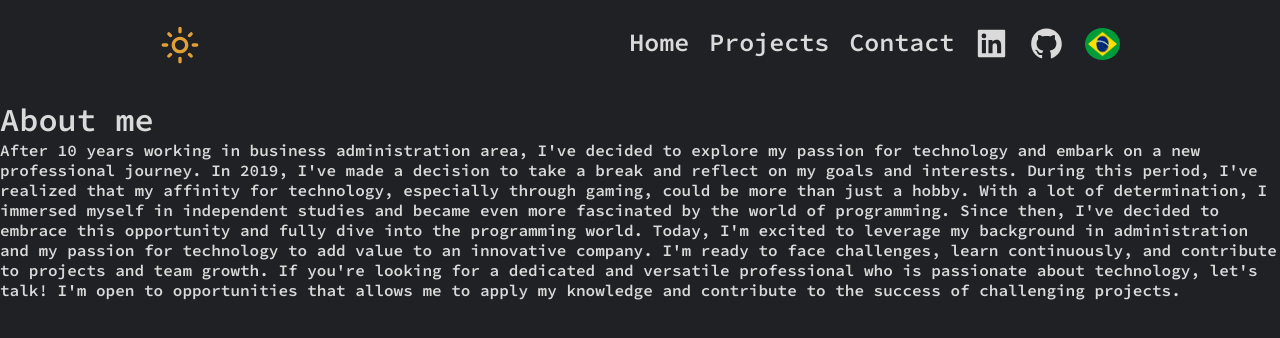
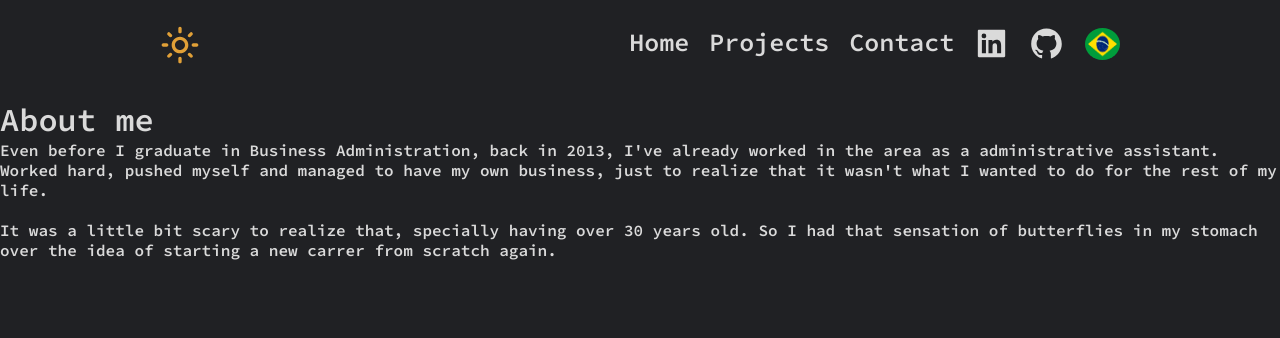
Before and after one commit to GabrielMunizz/portifolio_pessoal, a React (Vite) app: page /aboutme in a window 1280 px wide. Shown: the top 338 px of the page. Built offline with nearby package versions, Linux system fonts and the light colour scheme.

Commit message:
Feat: reescrevendo o texto aboutme em inglês.

```diff
--- a/src/assets/applicationTexts.ts
+++ b/src/assets/applicationTexts.ts
@@ -13,7 +13,7 @@ const eVersion = {
     journey. In 2019, I've made a decision to take a break and reflect
     on my goals and interests...`
   },
-  seeFullBio: '-> ...See full bio.',
+  seeFullBio: '-> ...About me.',
   header: {
     projects: 'Projects',
     contact: 'Contact',
@@ -34,7 +34,7 @@ const ptVersion = {
     minha paixão por tecnologia e embarcar em uma nova jornada profissional. Em 2019, tomei a decisão
     de tirar um tempo para refletir sobre as minhas metas e interesses...`
   },
-  seeFullBio: '-> ...Saiba mais.',
+  seeFullBio: '-> ...Sobre mim.',
   header: {
     projects: 'Projetos',
     contact: 'Contato',
--- a/src/pages/AboutMe.tsx
+++ b/src/pages/AboutMe.tsx
@@ -1,5 +1,4 @@
 import { useContext } from 'react';
-import { fullBioTxt } from '../assets/fullBioTxt';
 import PortifolioContext from '../context/PortifolioContext';
 
 const AboutMe = () => {
@@ -14,13 +13,16 @@ const AboutMe = () => {
 
         <br/>
         <br/>
+
         Foi um pouco assustador me dar conta disso, principalmente depois dos 30 anos de idade.
         Então bateu aquele frio na barriga com a ideia de começar uma carreira do zero novamente.
         Mas me ocorreu que, se não tomasse essa decisão, iria me arrepender pelo resto da vida.
-          Porém, depois dessa decisão, vinha outro problema: O que fazer? Qual área seguir? Tinha que ser algo que fosse levar para a vida.
+        Porém, depois dessa decisão, vinha outro problema: O que fazer? Qual área seguir?
+        Tinha que ser algo que fosse levar para a vida.
 
         <br/>
         <br/>
+
         Resolver quebra-cabeças sempre foi uma das coisas que mais gostei de fazer. Palavras-cruzadas, desvendar mistérios em livros,
         descobrir quem é o vilão em séries... Mas nunca tinha relacionado essas coisas com resolução de problemas,
         ou sequer programação.
@@ -58,7 +60,18 @@ const AboutMe = () => {
         Gabriel Muniz
       </p>
       :
-      fullBioTxt}
+      <p>
+        Even before I graduate in Business Administration, back in 2013, I've already worked in the area as a administrative assistant.
+        Worked hard, pushed myself and managed to have my own business, just to realize that it wasn't what I wanted to do for the rest
+        of my life.
+
+        <br/>
+        <br/>
+
+        It was a little bit scary to realize that, specially having over 30 years old.
+        So I had that sensation of butterflies in my stomach over the idea of starting a new
+        carrer from scratch again.
+      </p>}
     </>
   )
 }
```
Lines whose indentation alone changed are shown as unchanged.
